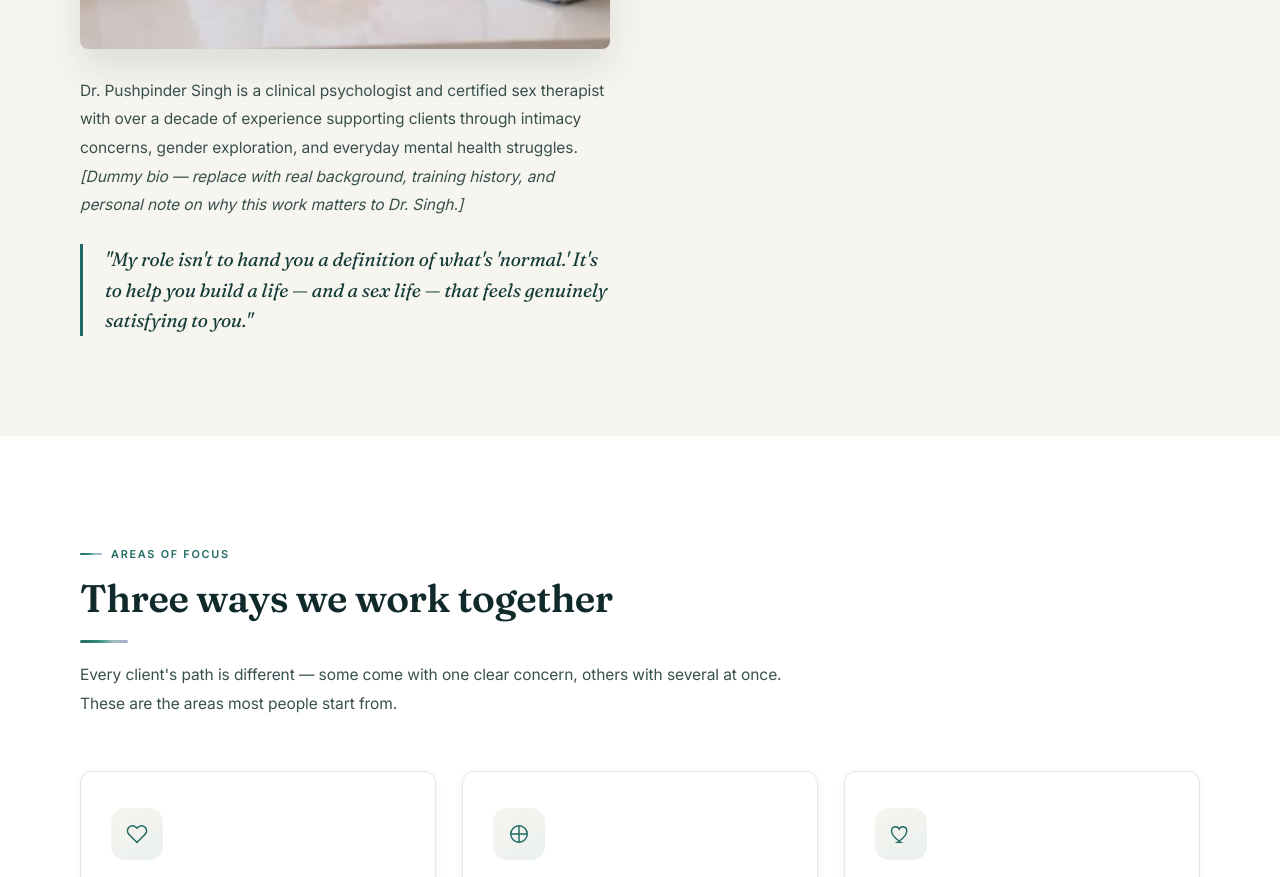
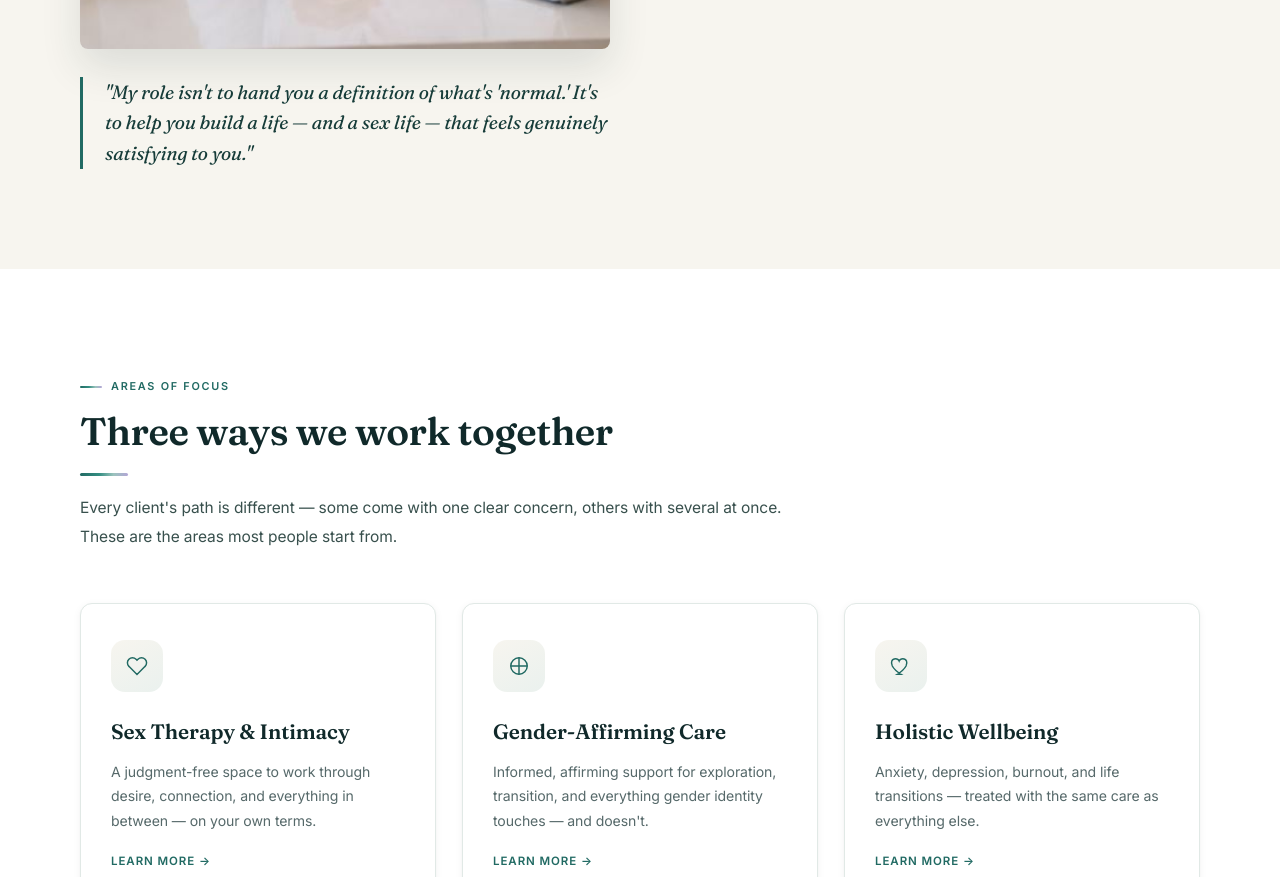
Before and after one commit to mayki21/Pushpinder-Healing-Minds, a website: page index.html in a window 1280 px wide. Shown: the part 1814-2691 px from the top of the page. Drawn offline with nearby package versions, Linux system fonts and the light colour scheme.

Commit message:
descrption deleted

```diff
--- a/index.html
+++ b/index.html
@@ -811,7 +811,7 @@
   <div class="about-grid">
     <div class="fade-in">
       <img src="push_one.JPG" alt="Dr. Pushpinder Singh in consultation room" style="width:100%; border-radius:8px; margin-bottom:28px; box-shadow: 0 18px 40px rgba(22,48,46,0.12);" />
-      <p class="section-body">Dr. Pushpinder Singh is a clinical psychologist and certified sex therapist with over a decade of experience supporting clients through intimacy concerns, gender exploration, and everyday mental health struggles. <em>[Dummy bio — replace with real background, training history, and personal note on why this work matters to Dr. Singh.]</em></p>
+      <!-- <p class="section-body">Dr. Pushpinder Singh is a clinical psychologist and certified sex therapist with over a decade of experience supporting clients through intimacy concerns, gender exploration, and everyday mental health struggles. <em>[Dummy bio — replace with real background, training history, and personal note on why this work matters to Dr. Singh.]</em></p> -->
       <p class="quote-block">"My role isn't to hand you a definition of what's 'normal.' It's to help you build a life — and a sex life — that feels genuinely satisfying to you."</p>
     </div>
     <div class="fade-in">
```
